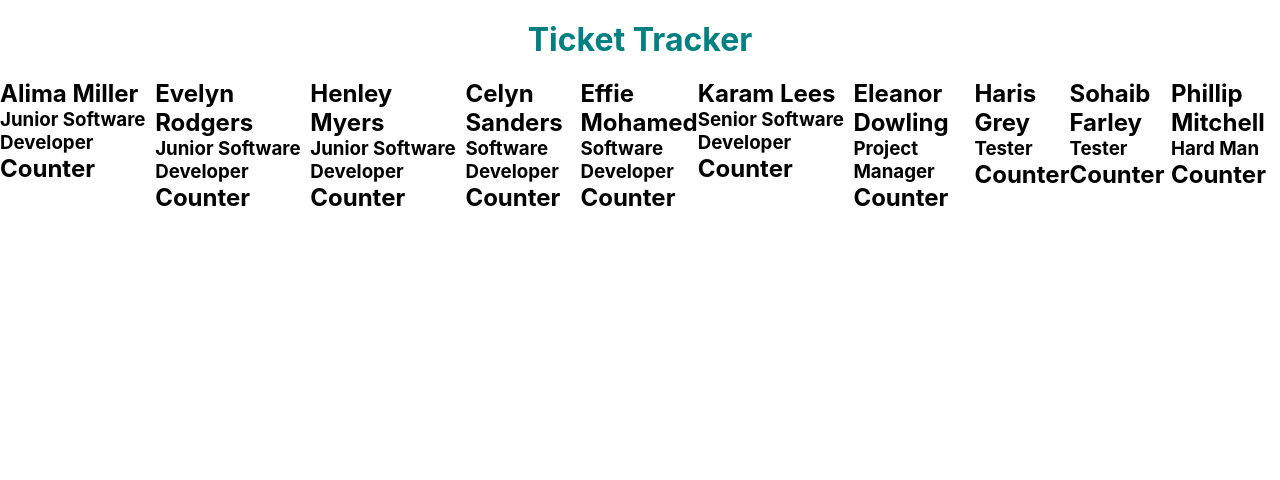
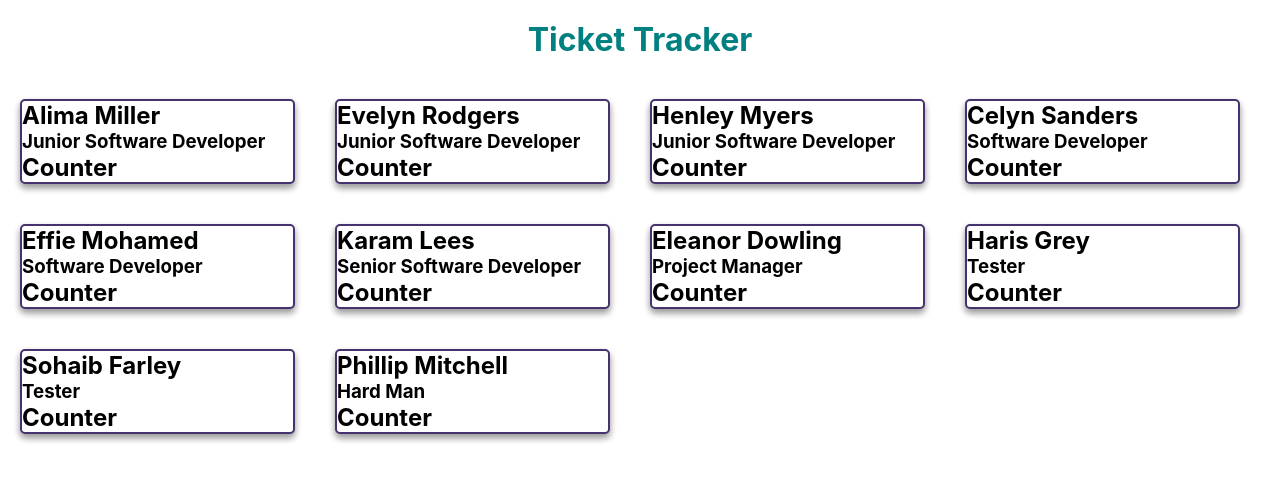
Before and after one commit to meljaynethomas/react-ticket-tracker, a React (Create React App) app: page / in a window 1280 px wide. Shown: the top 480 px of the page. Built offline with nearby package versions, Linux system fonts and the light colour scheme.

Commit message:
added some basic styling to the cards

```diff
--- a/src/App.module.scss
+++ b/src/App.module.scss
@@ -7,4 +7,5 @@ h1 {
 .content {
   max-width: 100vw;
   display: flex;
+  flex-wrap: wrap;
 }
--- a/src/components/Card/Card.module.scss
+++ b/src/components/Card/Card.module.scss
@@ -0,0 +1,5 @@
+@import "../../variables.scss";
+
+.employeeInfo {
+  @extend %card;
+}
--- /dev/null
+++ b/src/variables.scss
@@ -0,0 +1,11 @@
+%card {
+  max-height: 400px;
+  min-width: 275px;
+  margin-bottom: 10px;
+  border-radius: 5px;
+  box-shadow: 0 4px 7px rgba(0, 0, 0, 0.2), 0 4px 7px rgba(0, 0, 0, 0.27);
+  border: solid 2px rgb(70, 50, 111);
+  backface-visibility: hidden;
+  background-color: white;
+  margin: 20px;
+}
```
